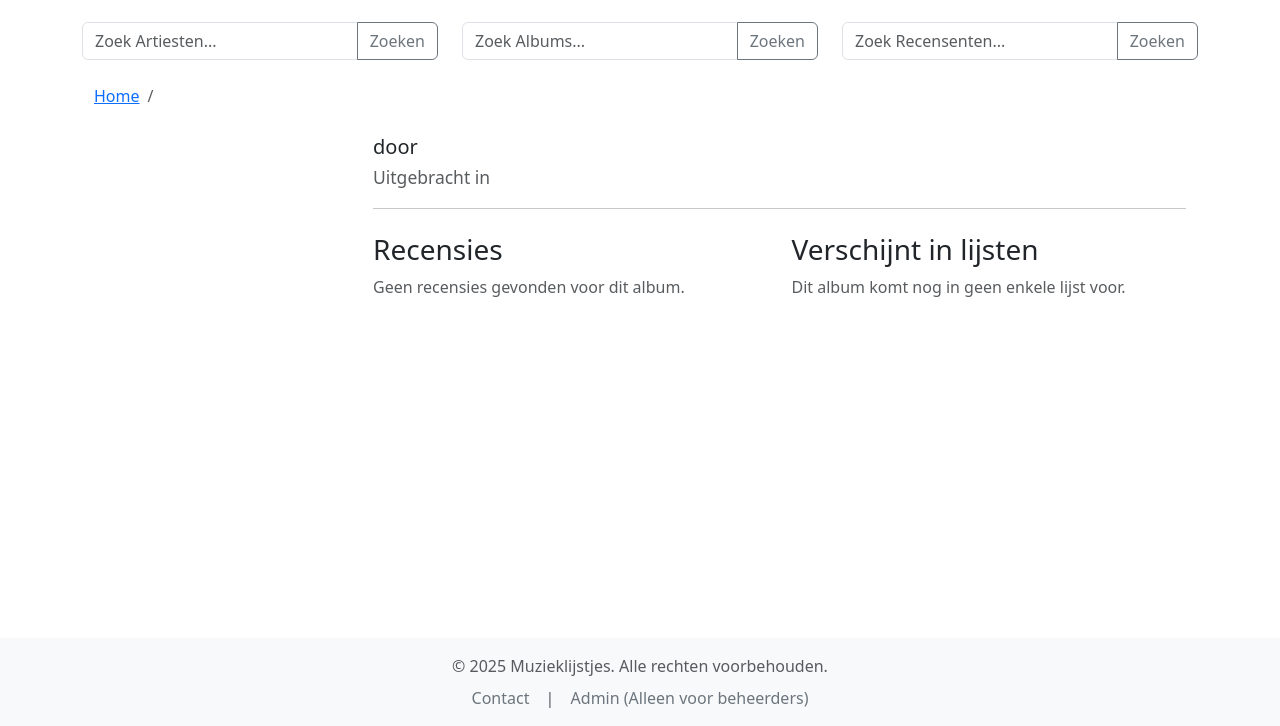
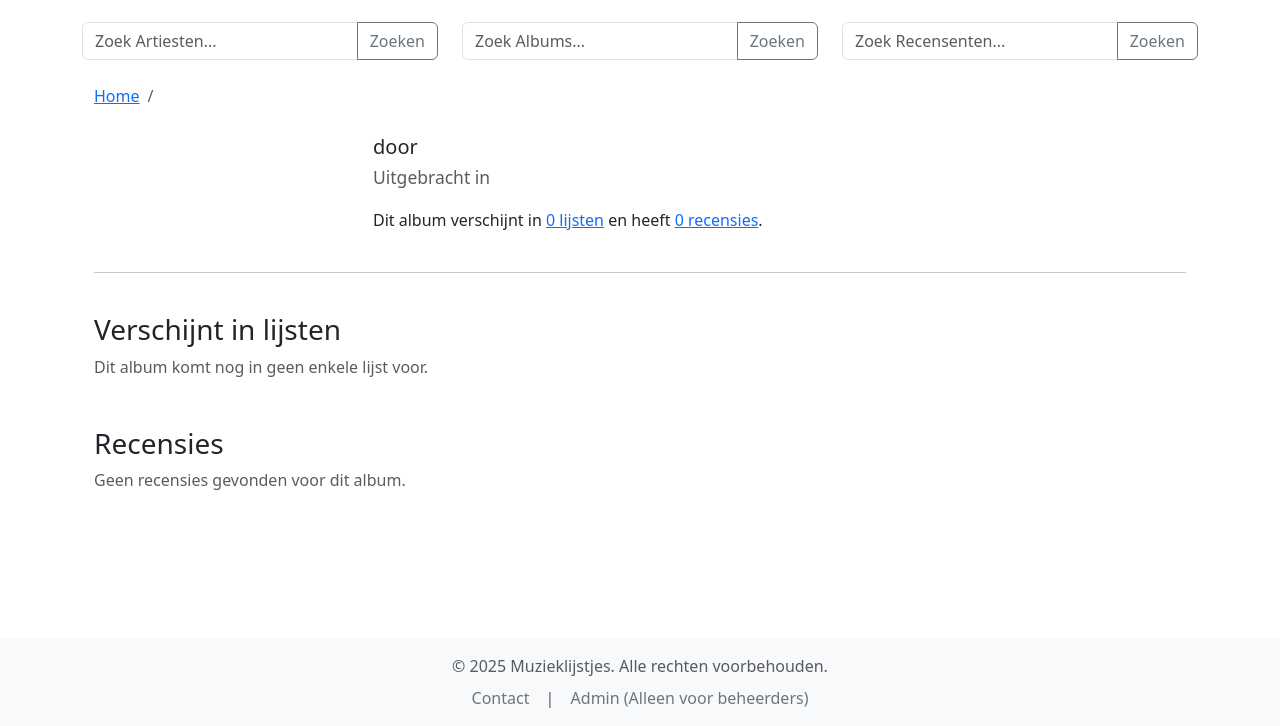
Before and after one commit to roelvanduijnhoven/muzieklijstjes-vibe, a Symfony app: template templates/album/show.html.twig in a window 1280 px wide. Shown: the part 74-800 px from the top of the page. Run offline with Twig, Linux system fonts and the light colour scheme; the template is opened without the code that fills it, so the values that code supplies are empty; some libraries are stand-ins or nearby versions.

Commit message:
Refactor album show template to enhance layout and information display: Introduce a new section for album lists and reviews, improving the organization and presentation of related content, while updating CSS classes for better spacing.

```diff
--- a/src/Controller/Admin/DashboardController.php
+++ b/src/Controller/Admin/DashboardController.php
@@ -26,7 +26,7 @@ class DashboardController extends AbstractDashboardController
 
     public function configureAssets(): Assets
     {
-        return Assets::new()
+        return parent::configureAssets()
             ->addHtmlContentToHead('<style>
                 .ts-wrapper.dropup .ts-dropdown {
                     top: auto !important;
--- a/templates/album/show.html.twig
+++ b/templates/album/show.html.twig
@@ -1,5 +1,4 @@
 {% extends 'base.html.twig' %}
-{% import 'macros/list_macros.html.twig' as macros %}
 {% import 'macros/rating.html.twig' as rating_macros %}
 
 {% block body %}
@@ -11,7 +10,7 @@
       </ol>
     </nav>
 
-    <div class="row">
+    <div class="row mb-4">
         <div class="col-md-3">
             {% if album.imageUrl %}
                 <div class="mb-10">
@@ -27,17 +26,110 @@
                 <small class="text-muted">Uitgebracht in {{ album.releaseYear }}</small>
             </p>
 
+            <p>
+                Dit album verschijnt in <a href="#lists">{{ listItems|length }} lijsten</a> en heeft <a href="#reviews">{{ album.reviews|length }} recensies</a>.
+            </p>
+        </div>
+    </div>
+
     <hr>
 
-            <div class="row mt-4">
-                <div class="col-md-6">
+    <div class="row">
+        <div class="col-12">
+            <div id="lists" class="mt-4">
+                <h3>Verschijnt in lijsten</h3>
+                {% if listItems is not empty %}
+                    <div class="table-responsive">
+                        <table class="table table-hover align-middle">
+                            <thead>
+                                <tr>
+                                    <th style="width: 100px;">Preview</th>
+                                    <th>Lijst</th>
+                                    <th>Info</th>
+                                </tr>
+                            </thead>
+                            <tbody>
+                                {% for item in listItems %}
+                                    {% set list = item.albumList %}
+                                    <tr style="cursor: pointer;" onclick="window.location='{{ path('app_list_show', {id: list.id, slug: list.slug}) }}'">
+                                        <td>
+                                            <div class="position-relative" style="width: 85px; height: 60px; transform: rotate(-2deg);">
+                                                {% for previewItem in list.previewItems(3) %}
+                                                    {% set offsetLeft = (loop.index0 * 15) %}
+                                                    {% set offsetTop = (loop.index0 * 4) %}
+                                                    {% set zIndex = 10 - loop.index0 %}
+                                                    {% if previewItem.album.imageUrl %}
+                                                        <img src="{{ album_cover_base_url ~ previewItem.album.imageUrl }}"
+                                                                alt="{{ previewItem.album.title }}"
+                                                                class="img-thumbnail position-absolute"
+                                                                style="width: 50px; height: 50px; object-fit: cover; top: {{ offsetTop }}px; left: {{ offsetLeft }}px; z-index: {{ zIndex }};"
+                                                                title="{{ previewItem.album.title }} - {{ previewItem.album.artist.name }}">
+                                                    {% else %}
+                                                        <div class="bg-light border d-flex align-items-center justify-content-center text-muted small text-center p-1 position-absolute"
+                                                                style="width: 50px; height: 50px; font-size: 0.6rem; top: {{ offsetTop }}px; left: {{ offsetLeft }}px; z-index: {{ zIndex }};"
+                                                                title="{{ previewItem.album.title }} - {{ previewItem.album.artist.name }}">
+                                                            No Img
+                                                        </div>
+                                                    {% endif %}
+                                                {% endfor %}
+                                            </div>
+                                        </td>
+                                        <td>
+                                            <a href="{{ path('app_list_show', {id: list.id, slug: list.slug}) }}" class="text-decoration-none fw-bold">{{ list.title }}</a>
+                                            <br>
+                                            <small class="text-muted">
+                                                {{ list.releaseYear }} -
+                                                {% if list.type == 'ordered' %}
+                                                    Genummerde Lijst
+                                                {% elseif list.type == 'unordered' %}
+                                                    Ongenummerde Lijst
+                                                {% elseif list.type == 'aggregate' %}
+                                                    Verzamelijst
+                                                {% else %}
+                                                    {{ list.type|capitalize }}
+                                                {% endif %}
+                                                {% if list.magazine %}
+                                                    door {{ list.magazine.name }}
+                                                {% elseif list.critic %}
+                                                    door {{ list.critic.name }}
+                                                {% endif %}
+                                            </small>
+                                        </td>
+                                        <td>
+                                            {% if item.position %}
+                                                Positie <strong>#{{ item.position }}</strong>
+                                            {% elseif item.mentions %}
+                                                {{ item.mentions }} vermeldingen
+                                            {% else %}
+                                                Ongenummerd
+                                            {% endif %}
+                                        </td>
+                                    </tr>
+                                {% endfor %}
+                            </tbody>
+                        </table>
+                    </div>
+                {% else %}
+                    <p class="text-muted">Dit album komt nog in geen enkele lijst voor.</p>
+                {% endif %}
+            </div>
+
+            <div id="reviews" class="mt-5">
                 <h3>Recensies</h3>
                 {% if album.reviews is not empty %}
-                        <div class="list-group mb-4">
+                    <div class="table-responsive">
+                        <table class="table table-striped">
+                            <thead>
+                                <tr>
+                                    <th>Bron</th>
+                                    <th>Rating</th>
+                                    <th>Details</th>
+                                </tr>
+                            </thead>
+                            <tbody>
                                 {% for review in album.reviews %}
-                                <div class="list-group-item">
-                                    <div class="d-flex w-100 justify-content-between">
-                                        <h5 class="mb-1">
+                                    <tr>
+                                        <td>
                                             {% if review.critic %}
                                                 <a href="{{ path('app_critic_show', {id: review.critic.id, slug: review.critic.slug}) }}">{{ review.critic.name }}</a>
                                                 {% if review.magazine %}
@@ -48,59 +140,34 @@
                                             {% else %}
                                                 Onbekende Bron
                                             {% endif %}
-                                        </h5>
-                                        <small>
+                                        </td>
+                                        <td>
                                             {{ rating_macros.render(review) }}
-                                        </small>
-                                    </div>
-                                    <p class="mb-1">
+                                        </td>
+                                        <td>
+                                            <small class="text-muted">
+                                                {% set details = [] %}
                                                 {% if review.year %}
-                                            {{ review.year }}
+                                                    {% set details = details|merge([review.year]) %}
                                                 {% endif %}
                                                 {% if review.issueNumber %}
-                                            (Editie: {{ review.issueNumber }})
+                                                    {% set details = details|merge(['Editie: ' ~ review.issueNumber]) %}
                                                 {% endif %}
-                                    </p>
                                                 {% if review.rubric %}
-                                        <small class="text-muted">Rubriek: {{ review.rubric }}</small>
+                                                    {% set details = details|merge(['Rubriek: ' ~ review.rubric]) %}
                                                 {% endif %}
-                                </div>
+                                                {{ details|join(' - ') }}
+                                            </small>
+                                        </td>
+                                    </tr>
                                 {% endfor %}
+                            </tbody>
+                        </table>
                     </div>
                 {% else %}
                     <p class="text-muted">Geen recensies gevonden voor dit album.</p>
                 {% endif %}
             </div>
-
-                <div class="col-md-6">
-                    <h3>Verschijnt in lijsten</h3>
-                    {% if listItems is not empty %}
-                        <div class="list-group mb-4">
-                            {% for item in listItems %}
-                                {% set extra_info %}
-                                    {% if item.position %}
-                                        Positie <strong>#{{ item.position }}</strong>
-                                    {% elseif item.mentions %}
-                                        {{ item.mentions }} vermeldingen
-                                    {% else %}
-                                        Ongenummerd
-                                    {% endif %}
-                                    -
-                                    {{ item.albumList.type|capitalize }}
-                                    {% if item.albumList.magazine %}
-                                        door {{ item.albumList.magazine.name }}
-                                    {% elseif item.albumList.critic %}
-                                        door {{ item.albumList.critic.name }}
-                                    {% endif %}
-                                {% endset %}
-                                {{ macros.list_card(item.albumList, album_cover_base_url, extra_info) }}
-                            {% endfor %}
-                        </div>
-                    {% else %}
-                        <p class="text-muted">Dit album komt nog in geen enkele lijst voor.</p>
-                    {% endif %}
-                </div>
-            </div>
         </div>
     </div>
 </div>
```
Lines whose indentation alone changed are shown as unchanged.
